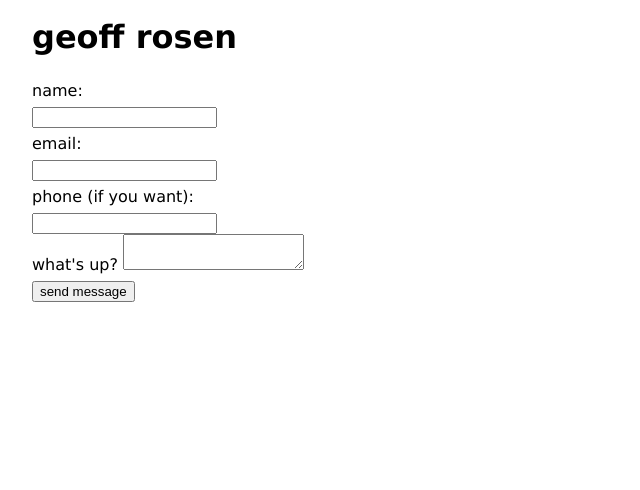
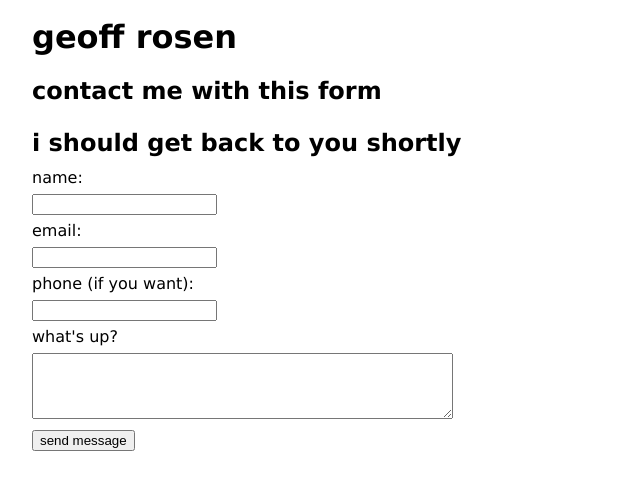
Before and after one commit to geoffrosen/geoffrosen.github.io, a Jekyll site: the page built from contact.md, in a window 1280 px wide. Shown: the top 490 px of the page, without its empty margins (0-640 px from the left). Built offline with Jekyll 4.4.1, drawn with Linux system fonts in a browser that asks for light colours.

Commit message:
improved contact

```diff
--- a/_layouts/contact.html
+++ b/_layouts/contact.html
@@ -9,7 +9,7 @@
 {{ content }}
 <form action="https://getsimpleform.com/messages?form_api_token=cdf93971a669622c4196a3144b8be60a" method="post">
   <!-- the redirect_to is optional, the form will redirect to the referrer on submission -->
-  <input type='hidden' name='redirect_to' value='{{ site.url }}' />
+  <input type='hidden' name='redirect_to' value='{{ site.url }}/thanks.html' />
   <!-- all your input fields here.... -->
   Name:
   <input type='text' name='name' />
@@ -17,8 +17,8 @@
   <input type='text' name='email' />
   Phone (if you want):
   <input type='text' name='phone' />
-  What's up?
-  <textarea name="message"></textarea>
+  What's up? <br />
+  <textarea name="message" rows=4 cols=50></textarea>
   <input type='submit' value='send message' />
 </form>
 </body>
--- a/contact.md
+++ b/contact.md
@@ -4,3 +4,7 @@ title: contact geoff
 ---
 
 # Geoff Rosen
+
+## Contact me with this form
+
+### I should get back to you shortly
```
